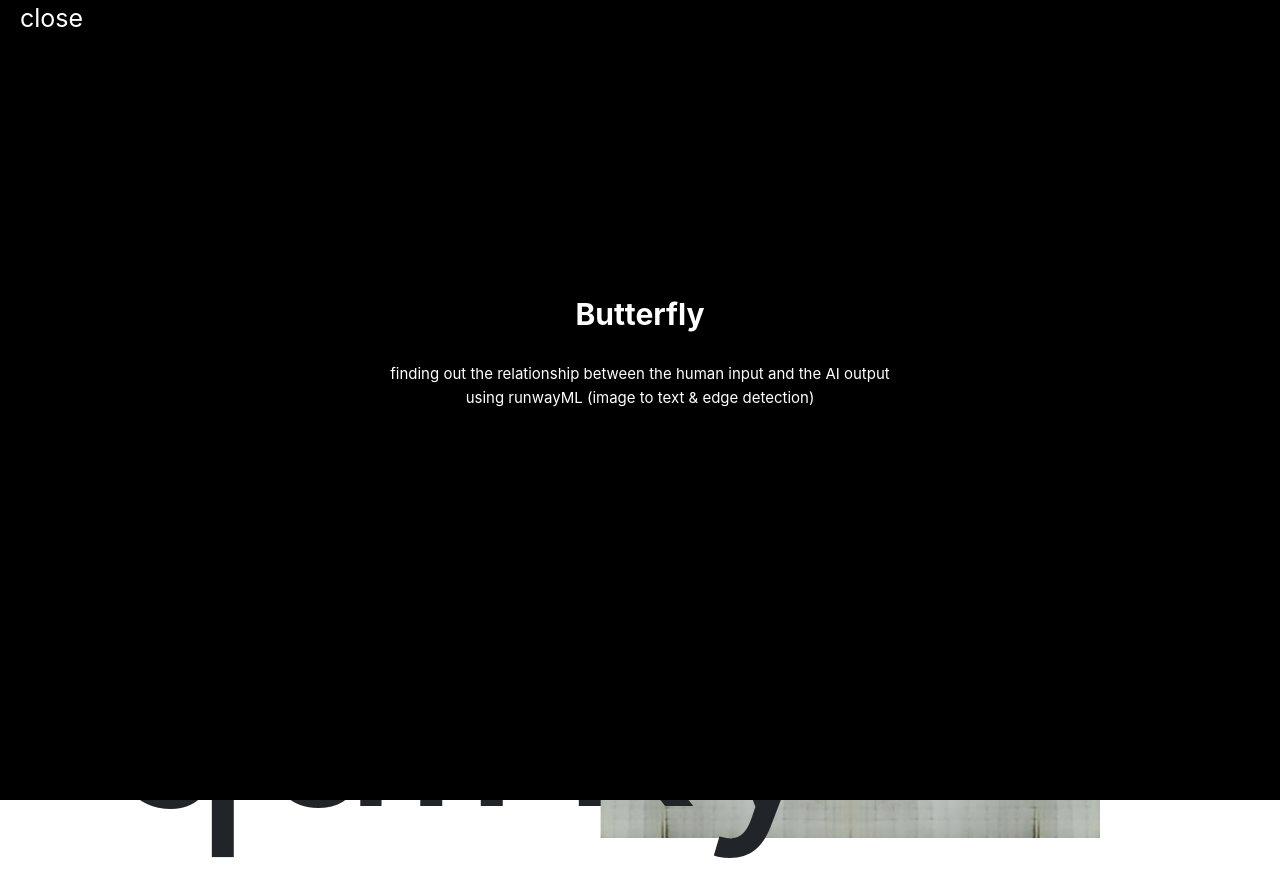
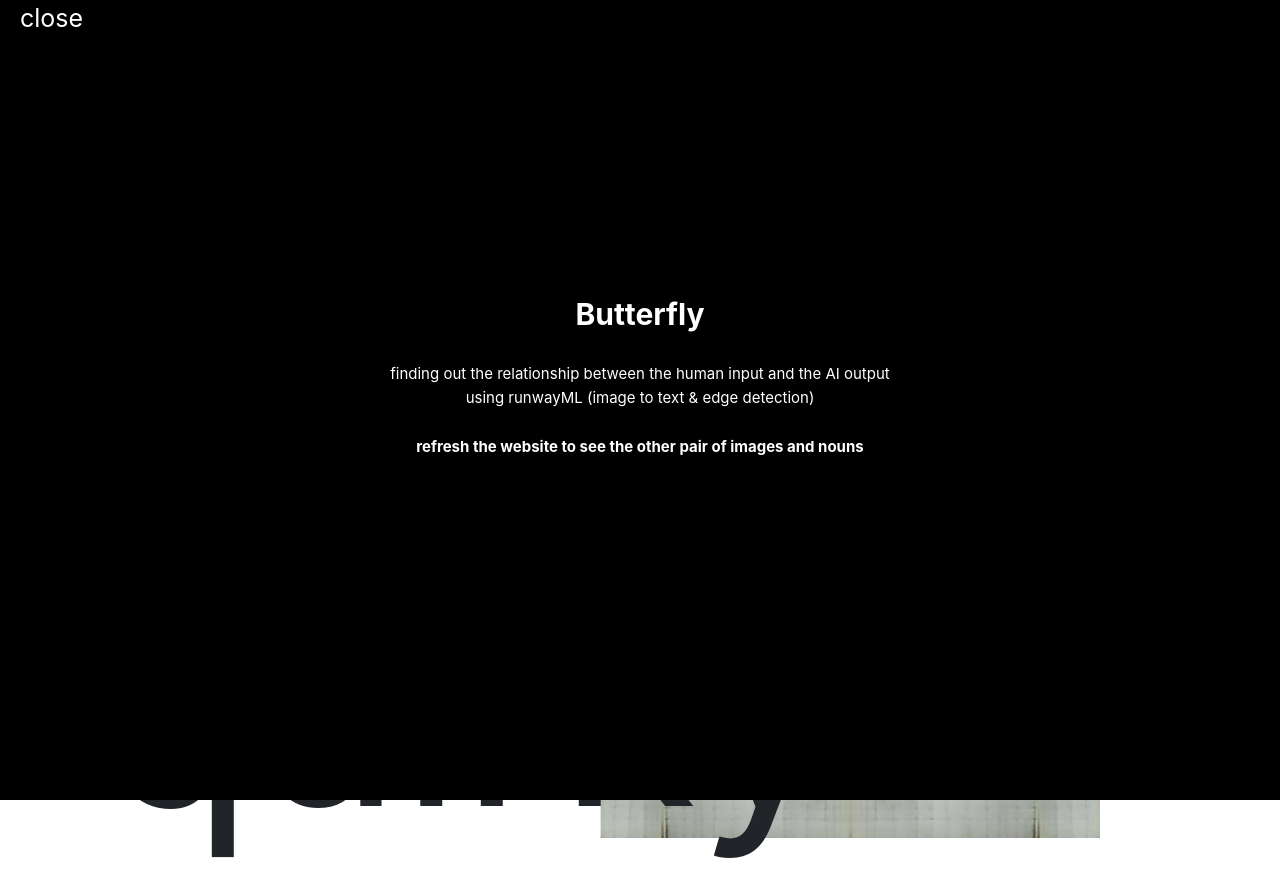
Before and after one commit to jeremyjlee/condesproj1, a plain HTML site: page index.html in a window 1280 px wide. Both pictures are taken after a click on the element "open". Shown: the top 896 px of the page. Drawn offline with nearby package versions, Linux system fonts and the light colour scheme.

Commit message:
Update index.html

```diff
--- a/index.html
+++ b/index.html
@@ -77,6 +77,11 @@
         <span style="font-size: 15px; color: white"
           >using runwayML (image to text & edge detection)</span
         >
+        <br />
+        <br />
+        <span style="font-size: 15px; color: white"
+          ><strong>refresh the website to see the other pair of images and nouns</strong></span
+        >
       </div>
     </div>
 
```
